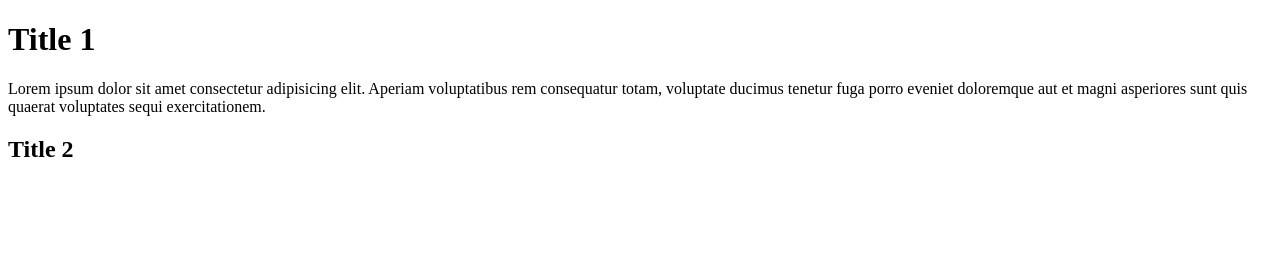
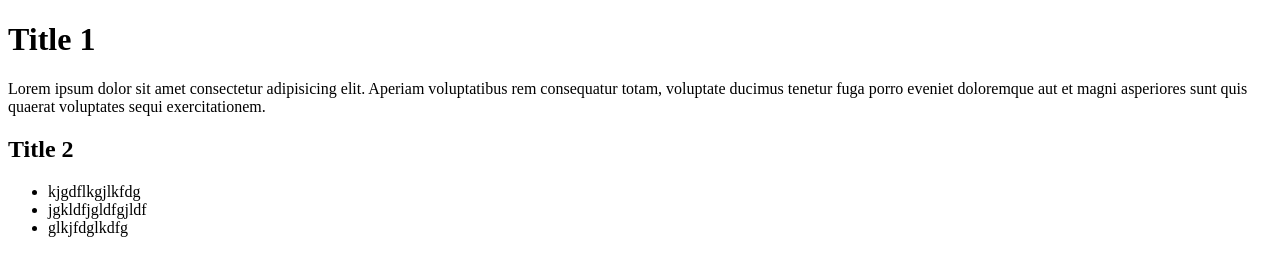
Before and after one commit to AnnwithanE/Git2, a plain HTML site: page index.html in a window 1280 px wide. Drawn offline with Linux system fonts and the light colour scheme.

Commit message:
add ul list

```diff
--- a/index.html
+++ b/index.html
@@ -12,5 +12,10 @@
         Lorem ipsum dolor sit amet consectetur adipisicing elit. Aperiam voluptatibus rem consequatur totam, voluptate ducimus tenetur fuga porro eveniet doloremque aut et magni asperiores sunt quis quaerat voluptates sequi exercitationem.
     </p>
     <h2>Title 2 </h2>
+    <ul>
+        <li>kjgdflkgjlkfdg</li>
+        <li>jgkldfjgldfgjldf</li>
+        <li>glkjfdglkdfg</li>
+    </ul>
 </body>
 </html>
```
